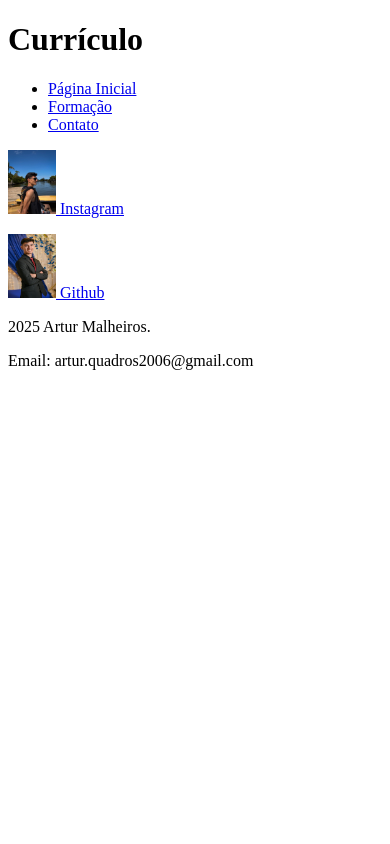
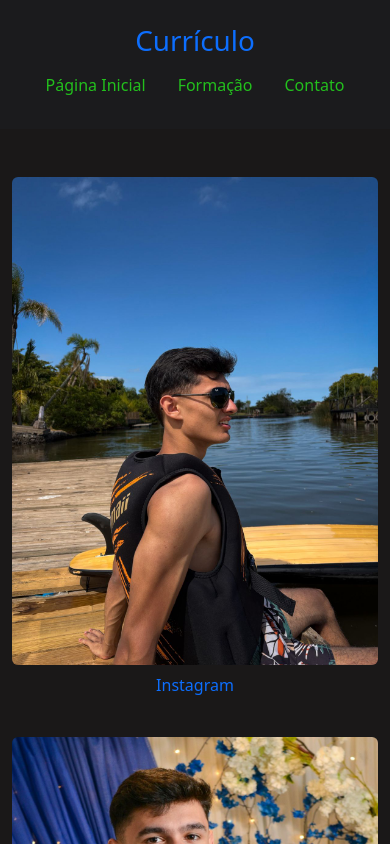
Before and after one commit to Artur-mq06/estrutura-html, a plain HTML site: page exercício 6/redes.html in a window 390 px wide. Shown: the top 844 px of the page. Drawn offline with nearby package versions, Linux system fonts and the light colour scheme.

Commit message:
continuação da responsividade

```diff
--- a/exercício 6/redes.html
+++ b/exercício 6/redes.html
@@ -2,43 +2,51 @@
 <html lang="en">
 
 <head>
-    <link rel="stylesheet" href="teste.css">
     <meta charset="UTF-8">
     <meta name="viewport" content="width=device-width, initial-scale=1.0">
+    <link href="https://cdn.jsdelivr.net/npm/bootstrap@5.3.0/dist/css/bootstrap.min.css" rel="stylesheet">
+    <link rel="stylesheet" href="teste.css">
     <title>Página Inicial</title>
 </head>
 
-<body>
+<body class="body">
 
-    <header>
-        <h1>Currículo</h1>
+    <header class="cabecalho py-4">
+        <div class="container text-center">
+            <h1 class="text-primary">Currículo</h1>
             <nav>
-            <ul>
-                <li><a href="index.html">Página Inicial</a></li>
-                <li><a href="formacao.html">Formação</a></li>
-                <li><a href="contato.html">Contato</a></li>
+                <ul class="nav justify-content-center">
+                    <li class="nav-item"><a class="letra nav-link" href="index.html">Página Inicial</a></li>
+                    <li class="nav-item"><a class="letra nav-link" href="formacao.html">Formação</a></li>
+                    <li class="nav-item"><a class="letra nav-link" href="contato.html">Contato</a></li>
                 </ul>
             </nav>
+        </div>
     </header>
 
-    <main>
-        <p>
-
-            <a href="https://www.instagram.com/artur_mq06/?next=%2F" target="_blank">
-                <img src="foto-artur-instagram.jpeg" alt="Instagram" width="48" height="64"> Instagram
+    <main class="container my-5">
+        <div class="row text-center">
+            <div class="col-md-6 mb-4">
+                <a href="https://www.instagram.com/artur_mq06/?next=%2F" target="_blank" class="text-decoration-none">
+                    <img src="foto-artur-instagram.jpeg" alt="Instagram" class="img-fluid mb-2 rounded">
+                    <p>Instagram</p>
                 </a>
-        </p>
-        <p>
-            <a href="https://github.com/Artur-mq06" target="_blank">
-                <img src="foto-artur-github.jpeg" alt="Github" width="48" height="64"> Github
+            </div>
+            <div class="col-md-6 mb-4">
+                <a href="https://github.com/Artur-mq06" target="_blank" class="text-decoration-none">
+                    <img src="foto-artur-github.jpeg" alt="Github" class="img-fluid mb-2 rounded">
+                    <p>Github</p>
                 </a>
-
-        </p>
+            </div>
+        </div>
     </main>
 
-    <footer>
+    <!-- Rodapé -->
+    <footer class="bg-light py-3">
+        <div class="container text-center">
             <p>2025 Artur Malheiros.</p>
             <p>Email: artur.quadros2006@gmail.com</p>
+        </div>
     </footer>
 
 </body>
--- a/exercício 6/teste.css
+++ b/exercício 6/teste.css
@@ -1,3 +1,20 @@
-.teste{
-    color: blueviolet;
+.body {
+    background-color: rgb(26, 24, 24) !important;
 }
+h2 {
+    color: #4266f5;
+}
+h1 {
+    color: #4266f5;
+}
+.letra {
+    color: #23c01d;
+}
+.cabecalho {
+    background-color: rgb(27, 27, 29);
+}
+img {
+    max-width: 100%;
+    height: auto;
+    border-radius: 8px;
+}
```
Also changed, not shown: exercício 6/contato.html (+1 -0 lines), exercício 6/formacao.html (+1 -0 lines), exercício 6/index.html (+8 -29 lines). Lines whose indentation alone changed are shown as unchanged.
